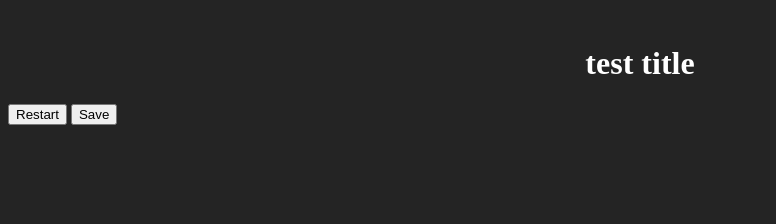
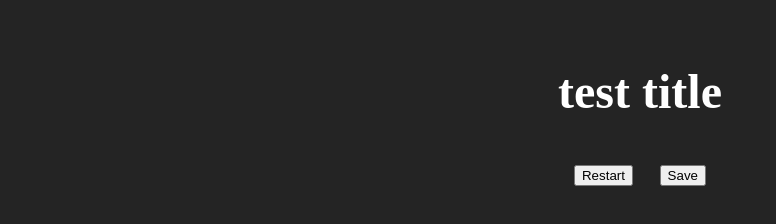
Before and after one commit to henewi/etch, a plain HTML site: page index.html in a window 1280 px wide. Shown: the whole page, without its empty margins (0-776 px from the left). Drawn offline with Linux system fonts and the light colour scheme.

Commit message:
added padding to save and restart

```diff
--- a/index.html
+++ b/index.html
@@ -12,7 +12,7 @@
     <div id="title">
         <h1>test title</h1>
     </div>
-    <div id="menu">
+    <div class="menu">
         <button id="clear">Restart</button>
         <button id="save">Save</button>
     </div>
--- a/styles.css
+++ b/styles.css
@@ -1,7 +1,7 @@
-@font-face {
-    font-family: roboti;
+/* @font-face {
+    font-family: ;
     src: url();
-}
+} */
 
 body {
     background-color: rgb(36, 36, 36);
@@ -14,5 +14,18 @@ body {
     justify-content: center;
     text-align: center;
     padding-top: 1em;
-    text-shadow: 3px;
+    font-size: 1.5em;
 }
+
+.menu {
+    display: flex;
+    justify-content: center;
+}
+
+#clear {
+    margin: 1em;
+}
+
+#save {
+    margin: 1em;
+}
```
